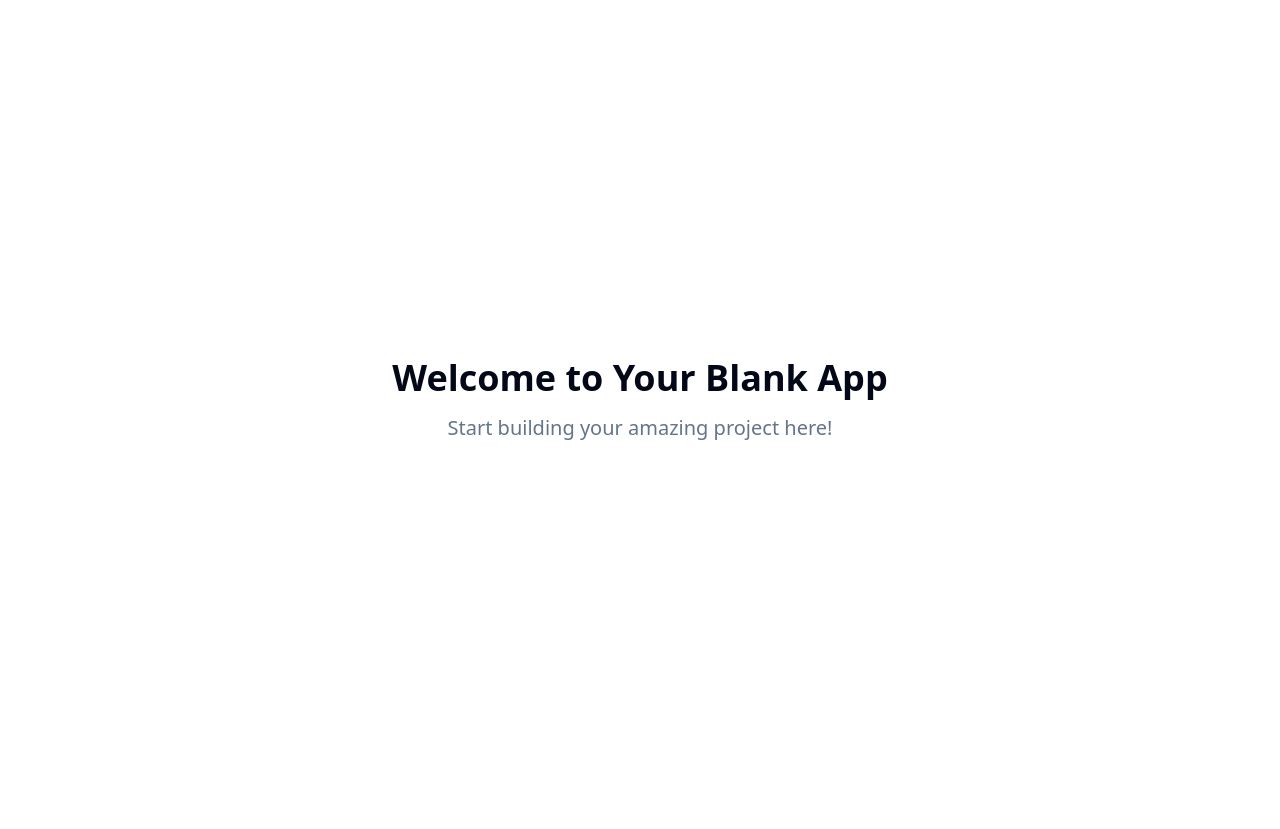
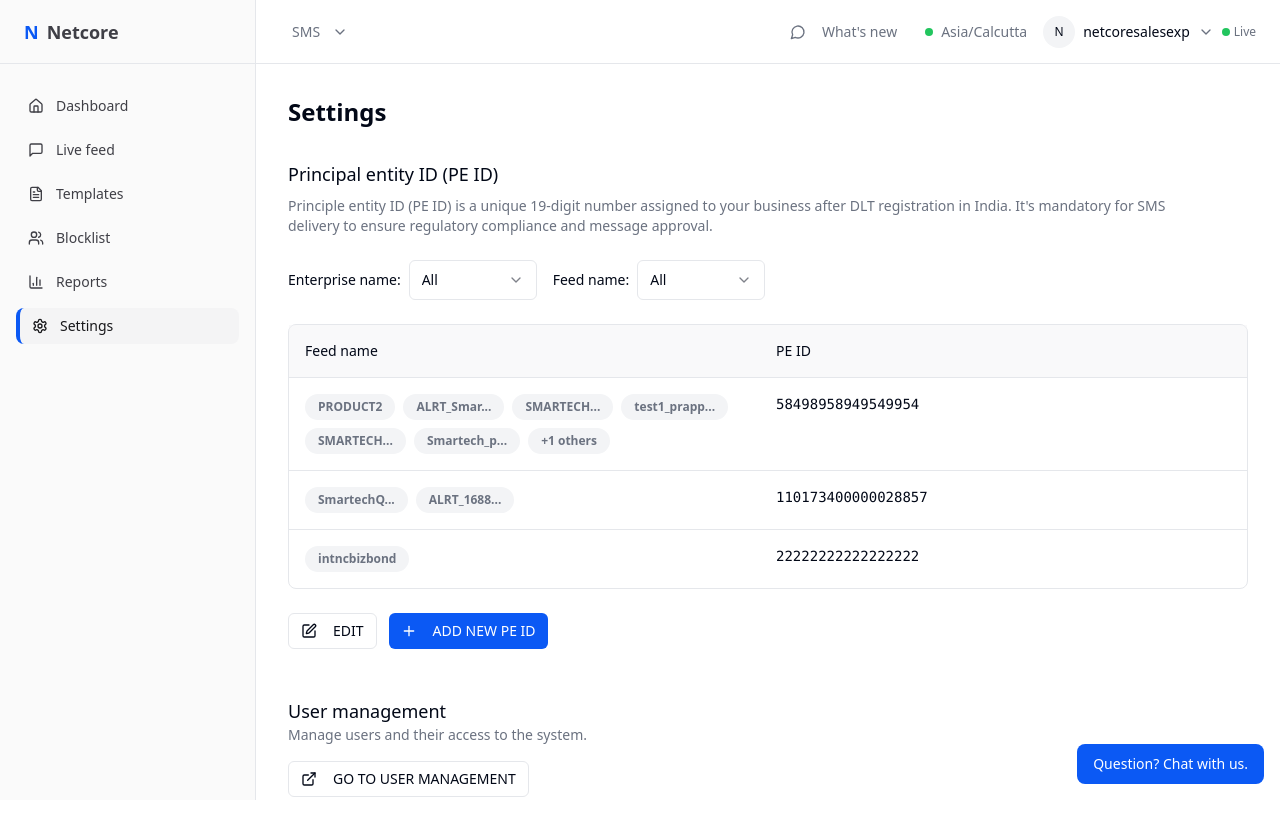
Before and after one commit to Product-Netcore/pii-hashing, a React (Vite) app: page / in a window 1280 px wide. Before the commit the page ends 800 px from the top, so only its background shows below. Built offline with nearby package versions, Linux system fonts and the light colour scheme.

Commit message:
Create settings screen
Create the settings screen with the principal entity ID (PE ID) and user management sections.

```diff
--- /dev/null
+++ b/src/components/Header.tsx
@@ -0,0 +1,39 @@
+import { MessageCircle, ChevronDown } from "lucide-react";
+import { Button } from "@/components/ui/button";
+
+export function Header() {
+  return (
+    <header className="flex h-16 items-center justify-between border-b border-border bg-background px-6">
+      <div className="flex items-center gap-4">
+        <Button variant="ghost" size="sm" className="text-muted-foreground">
+          SMS
+          <ChevronDown className="ml-1 h-4 w-4" />
+        </Button>
+      </div>
+
+      <div className="flex items-center gap-4">
+        <Button variant="ghost" size="sm" className="text-muted-foreground">
+          <MessageCircle className="mr-2 h-4 w-4" />
+          What's new
+        </Button>
+
+        <div className="flex items-center gap-2">
+          <div className="h-2 w-2 rounded-full bg-green-500"></div>
+          <span className="text-sm text-muted-foreground">Asia/Calcutta</span>
+        </div>
+
+        <div className="flex items-center gap-2">
+          <div className="h-8 w-8 rounded-full bg-muted flex items-center justify-center">
+            <span className="text-xs font-medium">N</span>
+          </div>
+          <span className="text-sm font-medium">netcoresalesexp</span>
+          <ChevronDown className="h-4 w-4 text-muted-foreground" />
+          <div className="flex items-center gap-1">
+            <div className="h-2 w-2 rounded-full bg-green-500"></div>
+            <span className="text-xs text-muted-foreground">Live</span>
+          </div>
+        </div>
+      </div>
+    </header>
+  );
+}
--- /dev/null
+++ b/src/components/SettingsPage.tsx
@@ -0,0 +1,140 @@
+import { useState } from "react";
+import { Button } from "@/components/ui/button";
+import { Badge } from "@/components/ui/badge";
+import { Select, SelectContent, SelectItem, SelectTrigger, SelectValue } from "@/components/ui/select";
+import { Edit, Plus, ExternalLink } from "lucide-react";
+
+const feedData = [
+  {
+    feeds: ["PRODUCT2", "ALRT_Smar...", "SMARTECH...", "test1_prapp...", "SMARTECH...", "Smartech_p...", "+1 others"],
+    peId: "58498958949549954"
+  },
+  {
+    feeds: ["SmartechQ...", "ALRT_1688..."],
+    peId: "110173400000028857"
+  },
+  {
+    feeds: ["intncbizbond"],
+    peId: "22222222222222222"
+  }
+];
+
+export function SettingsPage() {
+  const [selectedEnterprise, setSelectedEnterprise] = useState("All");
+  const [selectedFeed, setSelectedFeed] = useState("All");
+
+  return (
+    <div className="flex-1 overflow-auto">
+      <div className="p-8">
+        <div className="max-w-6xl">
+          <h1 className="text-2xl font-semibold text-foreground mb-8">Settings</h1>
+
+          {/* PE ID Section */}
+          <div className="space-y-6">
+            <div>
+              <h2 className="text-lg font-medium text-foreground mb-2">Principal entity ID (PE ID)</h2>
+              <p className="text-sm text-muted-foreground max-w-4xl">
+                Principle entity ID (PE ID) is a unique 19-digit number assigned to your business after DLT registration in India.
+                It's mandatory for SMS delivery to ensure regulatory compliance and message approval.
+              </p>
+            </div>
+
+            {/* Filters */}
+            <div className="flex gap-4 items-center">
+              <div className="flex items-center gap-2">
+                <label className="text-sm font-medium text-foreground">Enterprise name:</label>
+                <Select value={selectedEnterprise} onValueChange={setSelectedEnterprise}>
+                  <SelectTrigger className="w-32">
+                    <SelectValue />
+                  </SelectTrigger>
+                  <SelectContent>
+                    <SelectItem value="All">All</SelectItem>
+                    <SelectItem value="Enterprise1">Enterprise1</SelectItem>
+                    <SelectItem value="Enterprise2">Enterprise2</SelectItem>
+                  </SelectContent>
+                </Select>
+              </div>
+
+              <div className="flex items-center gap-2">
+                <label className="text-sm font-medium text-foreground">Feed name:</label>
+                <Select value={selectedFeed} onValueChange={setSelectedFeed}>
+                  <SelectTrigger className="w-32">
+                    <SelectValue />
+                  </SelectTrigger>
+                  <SelectContent>
+                    <SelectItem value="All">All</SelectItem>
+                    <SelectItem value="PRODUCT2">PRODUCT2</SelectItem>
+                    <SelectItem value="SMARTECH">SMARTECH</SelectItem>
+                  </SelectContent>
+                </Select>
+              </div>
+            </div>
+
+            {/* PE ID Table */}
+            <div className="border border-border rounded-lg">
+              <div className="grid grid-cols-2 gap-4 p-4 border-b border-border bg-muted/50">
+                <div className="text-sm font-medium text-foreground">Feed name</div>
+                <div className="text-sm font-medium text-foreground">PE ID</div>
+              </div>
+
+              <div className="divide-y divide-border">
+                {feedData.map((row, index) => (
+                  <div key={index} className="grid grid-cols-2 gap-4 p-4">
+                    <div className="flex flex-wrap gap-2">
+                      {row.feeds.map((feed, feedIndex) => (
+                        <Badge
+                          key={feedIndex}
+                          variant="pill"
+                          className="text-xs"
+                        >
+                          {feed}
+                        </Badge>
+                      ))}
+                    </div>
+                    <div className="text-sm text-foreground font-mono">
+                      {row.peId}
+                    </div>
+                  </div>
+                ))}
+              </div>
+            </div>
+
+            {/* Action Buttons */}
+            <div className="flex gap-3">
+              <Button variant="outline" size="sm">
+                <Edit className="mr-2 h-4 w-4" />
+                EDIT
+              </Button>
+              <Button size="sm">
+                <Plus className="mr-2 h-4 w-4" />
+                ADD NEW PE ID
+              </Button>
+            </div>
+          </div>
+
+          {/* User Management Section */}
+          <div className="mt-12 space-y-4">
+            <div>
+              <h2 className="text-lg font-medium text-foreground">User management</h2>
+              <p className="text-sm text-muted-foreground">
+                Manage users and their access to the system.
+              </p>
+            </div>
+
+            <Button variant="outline" size="sm">
+              <ExternalLink className="mr-2 h-4 w-4" />
+              GO TO USER MANAGEMENT
+            </Button>
+          </div>
+        </div>
+      </div>
+
+      {/* Chat Widget */}
+      <div className="fixed bottom-4 right-4">
+        <Button className="rounded-lg px-4 py-2 bg-primary text-primary-foreground hover:bg-primary/90">
+          Question? Chat with us.
+        </Button>
+      </div>
+    </div>
+  );
+}
--- /dev/null
+++ b/src/components/Sidebar.tsx
@@ -0,0 +1,56 @@
+import { BarChart3, Calendar, FileText, Settings, Users, Home, MessageSquare } from "lucide-react";
+import { cn } from "@/lib/utils";
+
+const navigation = [
+  { name: "Dashboard", icon: Home, href: "/" },
+  { name: "Live feed", icon: MessageSquare, href: "/live-feed" },
+  { name: "Templates", icon: FileText, href: "/templates" },
+  { name: "Blocklist", icon: Users, href: "/blocklist" },
+  { name: "Reports", icon: BarChart3, href: "/reports" },
+  { name: "Settings", icon: Settings, href: "/settings" },
+];
+
+interface SidebarProps {
+  currentPath?: string;
+}
+
+export function Sidebar({ currentPath = "/settings" }: SidebarProps) {
+  return (
+    <div className="flex h-screen w-64 flex-col bg-sidebar border-r border-sidebar-border">
+      {/* Logo */}
+      <div className="flex h-16 items-center px-6 border-b border-sidebar-border">
+        <div className="flex items-center gap-2">
+          <div className="text-lg font-bold text-primary">N</div>
+          <span className="text-lg font-semibold text-sidebar-foreground">Netcore</span>
+        </div>
+      </div>
+
+      {/* Navigation */}
+      <nav className="flex-1 px-4 py-6">
+        <ul className="space-y-2">
+          {navigation.map((item) => {
+            const isActive = currentPath === item.href ||
+              (item.name === "Settings" && currentPath === "/settings");
+
+            return (
+              <li key={item.name}>
+                <a
+                  href={item.href}
+                  className={cn(
+                    "flex items-center gap-3 rounded-lg px-3 py-2 text-sm font-medium transition-colors",
+                    isActive
+                      ? "bg-sidebar-accent text-sidebar-accent-foreground border-l-4 border-primary"
+                      : "text-sidebar-foreground hover:bg-sidebar-accent hover:text-sidebar-accent-foreground"
+                  )}
+                >
+                  <item.icon className="h-4 w-4" />
+                  {item.name}
+                </a>
+              </li>
+            );
+          })}
+        </ul>
+      </nav>
+    </div>
+  );
+}
--- a/src/components/ui/badge.tsx
+++ b/src/components/ui/badge.tsx
@@ -15,6 +15,7 @@ const badgeVariants = cva(
         destructive:
           "border-transparent bg-destructive text-destructive-foreground hover:bg-destructive/80",
         outline: "text-foreground",
+        pill: "border-transparent bg-muted text-muted-foreground hover:bg-muted/80 px-3 py-1",
       },
     },
     defaultVariants: {
--- a/src/index.css
+++ b/src/index.css
@@ -17,24 +17,33 @@ All colors MUST be HSL.
     --popover: 0 0% 100%;
     --popover-foreground: 222.2 84% 4.9%;
 
-    --primary: 222.2 47.4% 11.2%;
-    --primary-foreground: 210 40% 98%;
+    --primary: 220 91% 50%;
+    --primary-foreground: 0 0% 100%;
 
-    --secondary: 210 40% 96.1%;
-    --secondary-foreground: 222.2 47.4% 11.2%;
+    --secondary: 220 14% 96%;
+    --secondary-foreground: 220 9% 46%;
 
-    --muted: 210 40% 96.1%;
-    --muted-foreground: 215.4 16.3% 46.9%;
+    --muted: 220 14% 96%;
+    --muted-foreground: 220 9% 46%;
 
-    --accent: 210 40% 96.1%;
-    --accent-foreground: 222.2 47.4% 11.2%;
+    --accent: 220 14% 96%;
+    --accent-foreground: 220 9% 46%;
 
     --destructive: 0 84.2% 60.2%;
-    --destructive-foreground: 210 40% 98%;
+    --destructive-foreground: 0 0% 100%;
 
-    --border: 214.3 31.8% 91.4%;
-    --input: 214.3 31.8% 91.4%;
-    --ring: 222.2 84% 4.9%;
+    --border: 220 13% 91%;
+    --input: 220 13% 91%;
+    --ring: 220 91% 50%;
+
+    --sidebar-background: 220 15% 97%;
+    --sidebar-foreground: 220 9% 46%;
+    --sidebar-primary: 220 91% 50%;
+    --sidebar-primary-foreground: 0 0% 100%;
+    --sidebar-accent: 220 14% 96%;
+    --sidebar-accent-foreground: 220 9% 46%;
+    --sidebar-border: 220 13% 91%;
+    --sidebar-ring: 220 91% 50%;
 
     --radius: 0.5rem;
 
--- a/src/pages/Index.tsx
+++ b/src/pages/Index.tsx
@@ -1,11 +1,14 @@
-// Update this page (the content is just a fallback if you fail to update the page)
+import { Sidebar } from "@/components/Sidebar";
+import { Header } from "@/components/Header";
+import { SettingsPage } from "@/components/SettingsPage";
 
 const Index = () => {
   return (
-    <div className="min-h-screen flex items-center justify-center bg-background">
-      <div className="text-center">
-        <h1 className="text-4xl font-bold mb-4">Welcome to Your Blank App</h1>
-        <p className="text-xl text-muted-foreground">Start building your amazing project here!</p>
+    <div className="min-h-screen bg-background flex">
+      <Sidebar currentPath="/settings" />
+      <div className="flex-1 flex flex-col">
+        <Header />
+        <SettingsPage />
       </div>
     </div>
   );
```
